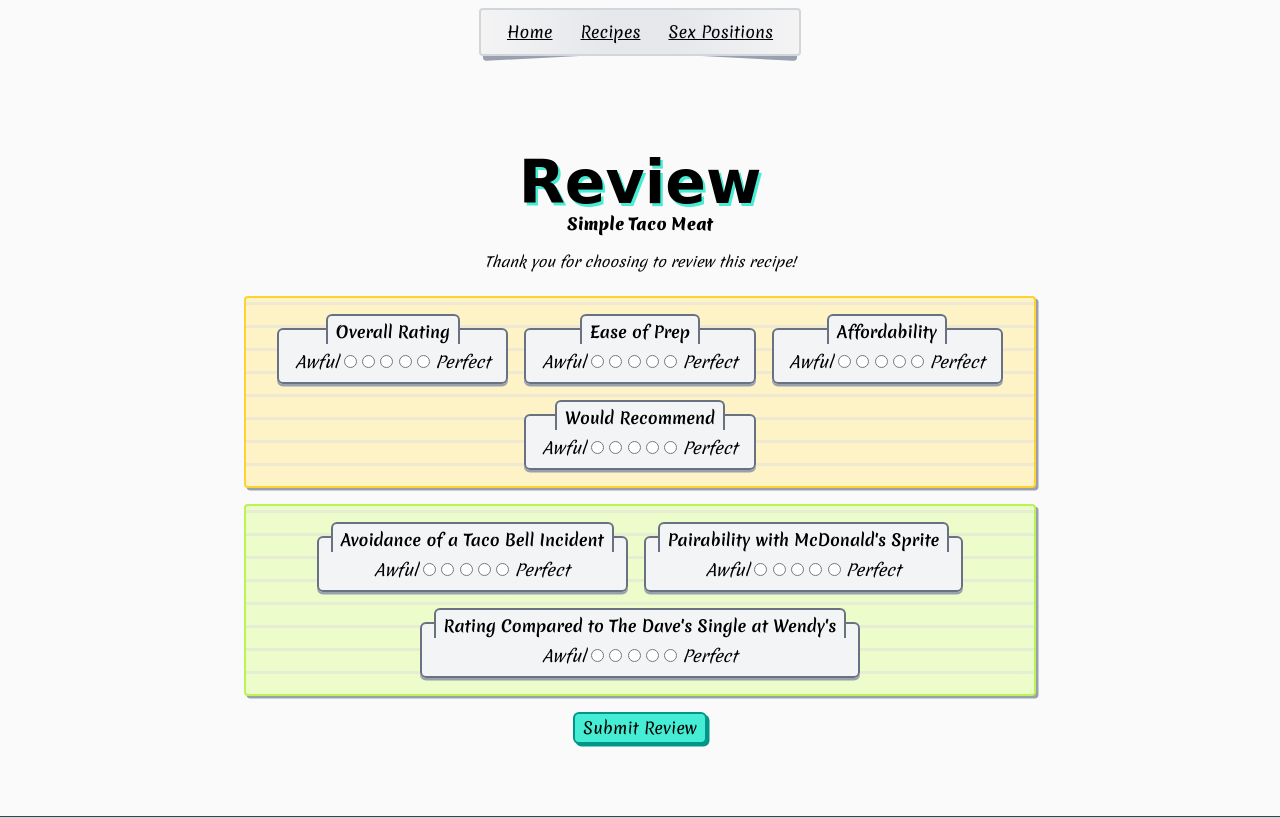
After one commit to the42potato/AllAdultsHere, a Flask app: page /recipes/review/taco_meat in a window 1280 px wide. The commit adds this page. Shown: the top 817 px of the page. Run offline with Flask 3, Linux system fonts and the light colour scheme; some web fonts are replaced.

Commit message:
added start of custom error message codes. created recipe review page, submission page, and added review button to recipe view. fixed main footer styling issue. added images for some HTTP error codes.

```diff
--- a/main.py
+++ b/main.py
@@ -6,7 +6,8 @@ import random
 from datetime import datetime, timezone
 from werkzeug.exceptions import HTTPException
 from util import validate_json_schema, get_json_file_based_on_date
-from renders import render_validated_json_template
+from errors import raise_joke_http_error, JokeError
+from renders import render_validated_json_template, render_http_error, render_recipe_page
 
 
 app = Flask(__name__)
@@ -91,37 +92,30 @@ def recipe_substitutions():
 
 @app.route('/recipes/<path:recipe_name>')
 def recipe_detail(recipe_name):
-    recipes_folder_path = os.path.join(app.static_folder, 'dist', 'src', 'json', 'recipes', recipe_name + '.json')
-    print(recipes_folder_path)
+    return render_recipe_page(recipe_name, recipe_schema)
 
-    if not os.path.exists(recipes_folder_path):
-        abort(404, app.global_config["ERRORS"]["messages"]["recipe_not_found"])
+@app.route('/recipes/review/<path:recipe_name>')
+def recipe_review(recipe_name):
+    return render_recipe_page(recipe_name, recipe_schema, True)
 
-    with open(recipes_folder_path, 'r') as file:
-        recipe = json.load(file)
-
-    if recipe:
-        return render_validated_json_template('/sections/recipes/view.html', recipe, recipe_schema)
-    else:
-        abort(404, app.global_config["ERRORS"]["messages"]["recipe_not_found"])
+@app.route('/recipes/submitreview/<path:recipe_name>')
+def submit_recipe_review(recipe_name):
+    return raise_joke_http_error("advice_ignored", "Your opinion has been acknowledged, but we still don't care.")
 
 @app.route('/sex_positions')
 def sex_positions():
     sex_positions_file = os.path.join(app.static_folder, 'dist', 'src', 'json', 'static', 'sex_positions.json')
     return render_validated_json_template('/sections/general/index_card_list.html', sex_positions_file, cardlist_schema)
 
+@app.errorhandler(JokeError)
+def handle_joke_error(e):
+    print(418)
+    return render_http_error(e, True)
+
 @app.errorhandler(HTTPException)
 def handle_http_exception(e):
-    filter_index = e.description.find('.')
-    if filter_index != -1:
-        filtered_description = e.description[:filter_index + 1]
-    else:
-        filtered_description = e.description
-
-    if app.global_config is not None:
-        error_data = app.global_config["ERRORS"]["codes"][str(e.code)]
-    err = {"code": e.code, "description":filtered_description, "splash": random.choice(error_data["splashes"]), "image": f"{error_data['image']}"}
-    return render_template("sections/general/error.html", error = err), e.code
+    print("def")
+    return render_http_error(e)
 
 if __name__ == '__main__':
     app.run(host='0.0.0.0', port=1212, debug=True)
--- a/static/dist/src/css/output.css
+++ b/static/dist/src/css/output.css
@@ -8,6 +8,7 @@
     --font-mono: ui-monospace, SFMono-Regular, Menlo, Monaco, Consolas, "Liberation Mono",
       "Courier New", monospace;
     --color-red-100: oklch(93.6% 0.032 17.717);
+    --color-red-200: oklch(88.5% 0.062 18.334);
     --color-red-300: oklch(80.8% 0.114 19.571);
     --color-red-400: oklch(70.4% 0.191 22.216);
     --color-red-500: oklch(63.7% 0.237 25.331);
@@ -30,7 +31,10 @@
     --color-green-100: oklch(96.2% 0.044 156.743);
     --color-green-300: oklch(87.1% 0.15 154.449);
     --color-green-400: oklch(79.2% 0.209 151.711);
+    --color-green-600: oklch(62.7% 0.194 149.214);
     --color-green-700: oklch(52.7% 0.154 150.069);
+    --color-green-800: oklch(44.8% 0.119 151.328);
+    --color-green-900: oklch(39.3% 0.095 152.535);
     --color-emerald-500: oklch(69.6% 0.17 162.48);
     --color-emerald-800: oklch(43.2% 0.095 166.913);
     --color-teal-100: oklch(95.3% 0.051 180.801);
@@ -271,21 +275,45 @@
   .mx-3 {
     margin-inline: calc(var(--spacing) * 3);
   }
+  .mx-4 {
+    margin-inline: calc(var(--spacing) * 4);
+  }
   .mx-auto {
     margin-inline: auto;
   }
   .my-0 {
     margin-block: calc(var(--spacing) * 0);
   }
+  .my-6 {
+    margin-block: calc(var(--spacing) * 6);
+  }
   .mt-0 {
     margin-top: calc(var(--spacing) * 0);
   }
+  .mt-4 {
+    margin-top: calc(var(--spacing) * 4);
+  }
+  .mt-6 {
+    margin-top: calc(var(--spacing) * 6);
+  }
+  .mr-1 {
+    margin-right: calc(var(--spacing) * 1);
+  }
+  .mb-0 {
+    margin-bottom: calc(var(--spacing) * 0);
+  }
+  .mb-0\.5 {
+    margin-bottom: calc(var(--spacing) * 0.5);
+  }
   .mb-1 {
     margin-bottom: calc(var(--spacing) * 1);
   }
   .mb-2 {
     margin-bottom: calc(var(--spacing) * 2);
   }
+  .mb-3 {
+    margin-bottom: calc(var(--spacing) * 3);
+  }
   .mb-4 {
     margin-bottom: calc(var(--spacing) * 4);
   }
@@ -445,11 +479,21 @@
   .gap-4 {
     gap: calc(var(--spacing) * 4);
   }
+  .gap-6 {
+    gap: calc(var(--spacing) * 6);
+  }
   .gap-8 {
     gap: calc(var(--spacing) * 8);
   }
   .rounded-md {
     border-radius: var(--radius-md);
+  }
+  .rounded-sm {
+    border-radius: var(--radius-sm);
+  }
+  .rounded-t-md {
+    border-top-left-radius: var(--radius-md);
+    border-top-right-radius: var(--radius-md);
   }
   .rounded-tl-md {
     border-top-left-radius: var(--radius-md);
@@ -485,9 +533,9 @@
     border-right-style: var(--tw-border-style);
     border-right-width: 1px;
   }
-  .border-r-2 {
-    border-right-style: var(--tw-border-style);
-    border-right-width: 2px;
+  .border-b-0 {
+    border-bottom-style: var(--tw-border-style);
+    border-bottom-width: 0px;
   }
   .border-l-1 {
     border-left-style: var(--tw-border-style);
@@ -497,11 +545,17 @@
     border-left-style: var(--tw-border-style);
     border-left-width: 2px;
   }
-  .border-gray-200 {
-    border-color: var(--color-gray-200);
-  }
-  .border-gray-300 {
-    border-color: var(--color-gray-300);
+  .border-gray-400 {
+    border-color: var(--color-gray-400);
+  }
+  .border-gray-500 {
+    border-color: var(--color-gray-500);
+  }
+  .border-gray-600 {
+    border-color: var(--color-gray-600);
+  }
+  .border-teal-600 {
+    border-color: var(--color-teal-600);
   }
   .bg-gray-100 {
     background-color: var(--color-gray-100);
@@ -518,9 +572,24 @@
   .bg-orange-200 {
     background-color: var(--color-orange-200);
   }
+  .bg-red-200 {
+    background-color: var(--color-red-200);
+  }
+  .bg-red-500 {
+    background-color: var(--color-red-500);
+  }
+  .bg-teal-100 {
+    background-color: var(--color-teal-100);
+  }
   .bg-teal-200 {
     background-color: var(--color-teal-200);
   }
+  .bg-teal-300 {
+    background-color: var(--color-teal-300);
+  }
+  .bg-teal-400 {
+    background-color: var(--color-teal-400);
+  }
   .bg-transparent {
     background-color: transparent;
   }
@@ -572,11 +644,32 @@
   .pt-1 {
     padding-top: calc(var(--spacing) * 1);
   }
+  .pt-4 {
+    padding-top: calc(var(--spacing) * 4);
+  }
+  .pt-6 {
+    padding-top: calc(var(--spacing) * 6);
+  }
+  .pt-8 {
+    padding-top: calc(var(--spacing) * 8);
+  }
+  .pr-1 {
+    padding-right: calc(var(--spacing) * 1);
+  }
   .pb-2 {
     padding-bottom: calc(var(--spacing) * 2);
   }
   .pb-3 {
     padding-bottom: calc(var(--spacing) * 3);
+  }
+  .pb-4 {
+    padding-bottom: calc(var(--spacing) * 4);
+  }
+  .pb-6 {
+    padding-bottom: calc(var(--spacing) * 6);
+  }
+  .pl-1 {
+    padding-left: calc(var(--spacing) * 1);
   }
   .text-center {
     text-align: center;
@@ -627,8 +729,20 @@
   .solid-shadow-blank {
     box-shadow: 0 0 0 0 #00000000;
   }
+  .solid-shadow-sm-b-amber-100 {
+    box-shadow: 0 2.5px 0 0 var(--color-amber-100);
+  }
+  .solid-shadow-sm-b-teal-400 {
+    box-shadow: 0 2.5px 0 0 var(--color-teal-400);
+  }
+  .solid-shadow-sm-b-teal-600 {
+    box-shadow: 0 2.5px 0 0 var(--color-teal-600);
+  }
   .solid-shadow-sm-bl-teal-500 {
     box-shadow: -2.5px 2.5px 0 0 var(--color-teal-500);
+  }
+  .solid-shadow-sm-br-teal-600 {
+    box-shadow: 2.5px 2.5px 0 0 var(--color-teal-600);
   }
   .outline {
     outline-style: var(--tw-outline-style);
@@ -645,20 +759,73 @@
   .solid-text-shadow-b-red-300 {
     text-shadow: 0 2.5px 0px var(--color-red-300);
   }
+  .solid-text-shadow-b-teal-200 {
+    text-shadow: 0 2.5px 0px var(--color-teal-200);
+  }
+  .solid-text-shadow-b-teal-300 {
+    text-shadow: 0 2.5px 0px var(--color-teal-300);
+  }
+  .solid-text-shadow-b-teal-400 {
+    text-shadow: 0 2.5px 0px var(--color-teal-400);
+  }
+  .solid-text-shadow-b-teal-500 {
+    text-shadow: 0 2.5px 0px var(--color-teal-500);
+  }
+  .solid-text-shadow-b-teal-600 {
+    text-shadow: 0 2.5px 0px var(--color-teal-600);
+  }
   .solid-text-shadow-br-amber-500 {
     text-shadow: 2.5px 2.5px 0px var(--color-amber-500);
   }
   .solid-text-shadow-br-emerald-500 {
     text-shadow: 2.5px 2.5px 0px var(--color-emerald-500);
   }
+  .solid-text-shadow-br-red-500 {
+    text-shadow: 2.5px 2.5px 0px var(--color-red-500);
+  }
   .solid-text-shadow-br-rose-500 {
     text-shadow: 2.5px 2.5px 0px var(--color-rose-500);
   }
   .solid-text-shadow-br-teal-200 {
     text-shadow: 2.5px 2.5px 0px var(--color-teal-200);
   }
+  .solid-text-shadow-br-teal-300 {
+    text-shadow: 2.5px 2.5px 0px var(--color-teal-300);
+  }
+  .solid-text-shadow-br-teal-400 {
+    text-shadow: 2.5px 2.5px 0px var(--color-teal-400);
+  }
   .solid-text-shadow-br-teal-500 {
     text-shadow: 2.5px 2.5px 0px var(--color-teal-500);
+  }
+  .hover\:solid-shadow-sm-b-teal-600 {
+    &:hover {
+      @media (hover: hover) {
+        box-shadow: 0 2.5px 0 0 var(--color-teal-600);
+      }
+    }
+  }
+  .hover\:solid-shadow-sm-br-teal-600 {
+    &:hover {
+      @media (hover: hover) {
+        box-shadow: 2.5px 2.5px 0 0 var(--color-teal-600);
+      }
+    }
+  }
+  .active\:solid-shadow-blank {
+    &:active {
+      box-shadow: 0 0 0 0 #00000000;
+    }
+  }
+  .sm\:mx-4 {
+    @media (width >= 40rem) {
+      margin-inline: calc(var(--spacing) * 4);
+    }
+  }
+  .md\:mx-6 {
+    @media (width >= 48rem) {
+      margin-inline: calc(var(--spacing) * 6);
+    }
   }
   .md\:mx-auto {
     @media (width >= 48rem) {
@@ -670,6 +837,11 @@
       width: calc(3/4 * 100%);
     }
   }
+  .md\:max-w-2\/3 {
+    @media (width >= 48rem) {
+      max-width: calc(2/3 * 100%);
+    }
+  }
   .md\:max-w-4\/5 {
     @media (width >= 48rem) {
       max-width: calc(4/5 * 100%);
--- a/templates/component/footer/main_footer.html
+++ b/templates/component/footer/main_footer.html
@@ -2,8 +2,8 @@
     <div class="footer_container">
         <div class="footer_content">
             <div class="flex flex-col justify-center items-center">
-                <div class="flex flex-row items-center">
-                    <img class="w-8 m-0 border-0 solid-shadow-blank" src="{{ url_for('static', filename='/dist/src/icons/site_icon.ico') }}">
+                <div class="flex flex-row items-center mb-1">
+                    <img class="w-8 m-0 mr-1 border-0 solid-shadow-blank" src="{{ url_for('static', filename='/dist/src/icons/site_icon.ico') }}">
                     <p class="font-oleo text-lg">We're All Adults Here</p>
                 </div>
                 <p class="text-teal-200 text-sm">Last restart: <span class="text-white italic">{{ LAST_REBOOT.strftime("%Y/%m/%d at %I:%M:%S %p (%Z)") }}</span></p>
--- /dev/null
+++ b/templates/sections/recipes/review.html
@@ -0,0 +1,40 @@
+{% extends 'structure/navigation.html'%}
+
+{% macro build_rating(start_id, radio_name, legend) %}
+    <fieldset class="text-center widget_container py-1 pb-2 px-3">
+        <legend class="bg-gray-100 font-bold border-2 border-b-0 border-gray-500 pt-1 px-2 mb-0.5 rounded-t-md">{{ legend }}</legend>
+        <label class="italic pl-1" for="star{{start_id}}" title="Low Rating">Awful</label>
+        <input required type="radio" id="star{{start_id}}" name="{{radio_name}}" value="{{start_id}}" />
+        <input type="radio" id="star{{start_id + 1}}" name="{{radio_name}}" value="{{start_id + 1}}" />
+        <input type="radio" id="star{{start_id + 2}}" name="{{radio_name}}" value="{{start_id + 2}}" />
+        <input type="radio" id="star{{start_id + 3}}" name="{{radio_name}}" value="{{start_id + 3}}" />
+        <input type="radio" id="star{{start_id + 4}}" name="{{radio_name}}" value="{{start_id + 4}}" />
+        <label class="italic pr-1" for="star{{start_id + 4}}" title="High Rating">Perfect</label>
+    </fieldset>
+{% endmacro %}
+
+{% macro section_style() %}
+    flex flex-row flex-wrap index_card py-4 items-center justify-center md:max-w-2/3 mx-3 sm:mx-4 md:mx-6 gap-4
+{% endmacro %}
+
+{% block content %}
+    <div class="focus_center">
+        <h1 class="solid-text-shadow-br-teal-300">Review</h1>
+        <p class="font-black">{{ data.title }}</p>
+        <p class="pt-4 italic text-sm">Thank you for choosing to review this recipe!</p>
+        <form action="/recipes/submitreview/{{additional_data.recipe_name}}" class="flex flex-col items-center gap-4 mt-6">
+            <section class="{{ section_style() }} index_card_amber">
+                {{ build_rating(1, "overall", "Overall Rating")|trim }}
+                {{ build_rating(6, "prep", "Ease of Prep")|trim }}
+                {{ build_rating(11, "cost", "Affordability")|trim }}
+                {{ build_rating(16, "recommend", "Would Recommend")|trim }}
+            </section>
+            <section class="{{ section_style() }} index_card_lime">
+                {{ build_rating(21, "taco_bell", "Avoidance of a Taco Bell Incident")|trim }}
+                {{ build_rating(26, "sprite", "Pairability with McDonald's Sprite")|trim }}
+                {{ build_rating(31, "dave", "Rating Compared to The Dave's Single at Wendy's")|trim }}
+            </section>
+            <input class="bg-teal-300 rounded-md border-2 border-teal-600 py-0.5 px-2 solid-shadow-sm-br-teal-600 hover:solid-shadow-sm-b-teal-600 active:solid-shadow-blank" type="submit", value="Submit Review">
+        </form>
+    </div>
+{% endblock %}
```
Also changed, not shown: other parts of static/dist/src/css/output.css (+30 -3 lines), errors.py (added, +12 -0 lines), renders.py (+37 -2 lines), templates/sections/recipes/view.html (+10 -1 lines), static/dist/src/images/errors/cat_stuck.webp (added), static/dist/src/images/errors/trash.webp (added), static/dist/src/images/errors/unauthorized.webp (added), static/dist/src/images/errors/wyoming.webp (added), static/dist/src/json/config.json, static/dist/src/json/schema/configuration.json, 1 other file.
